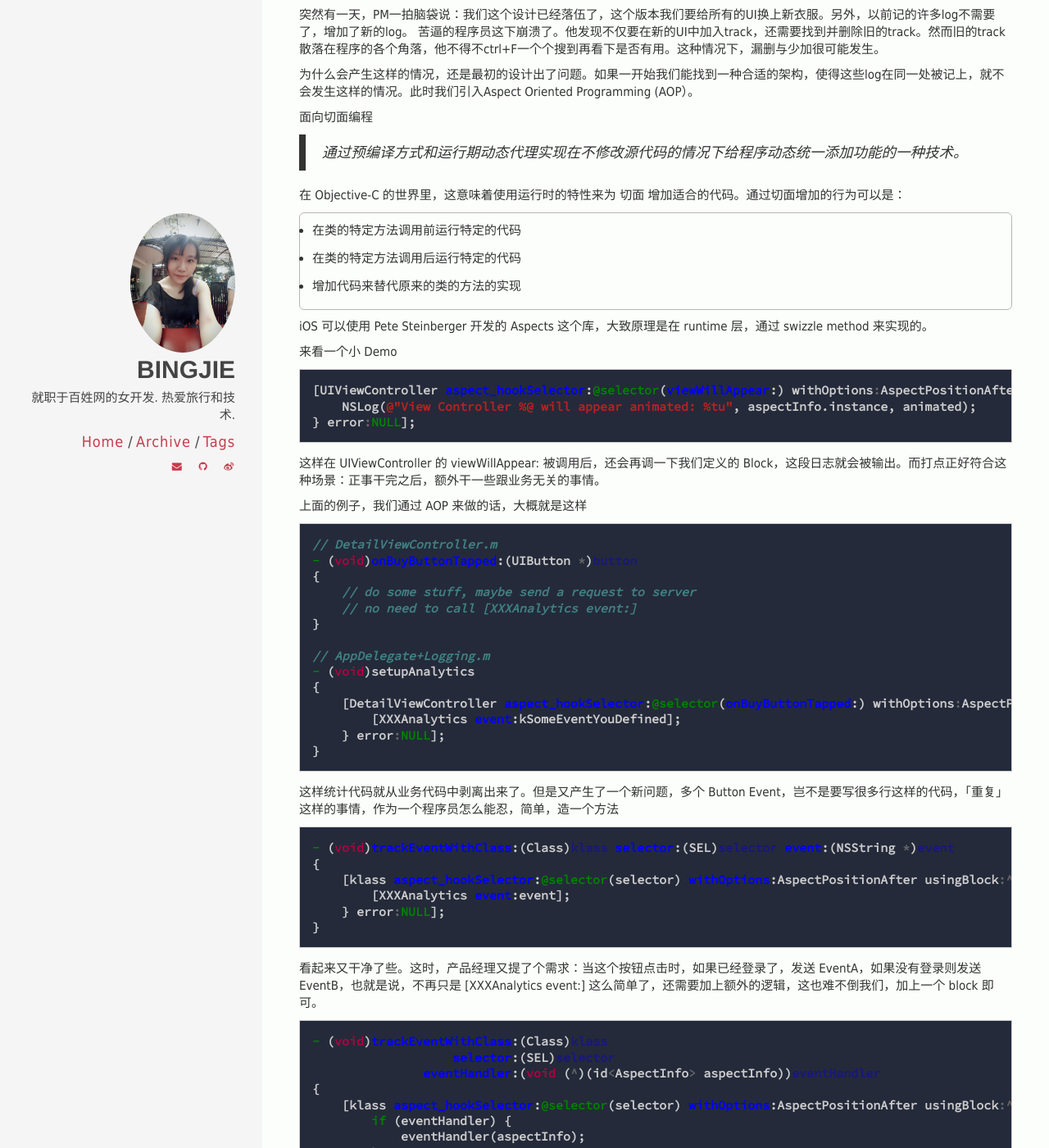
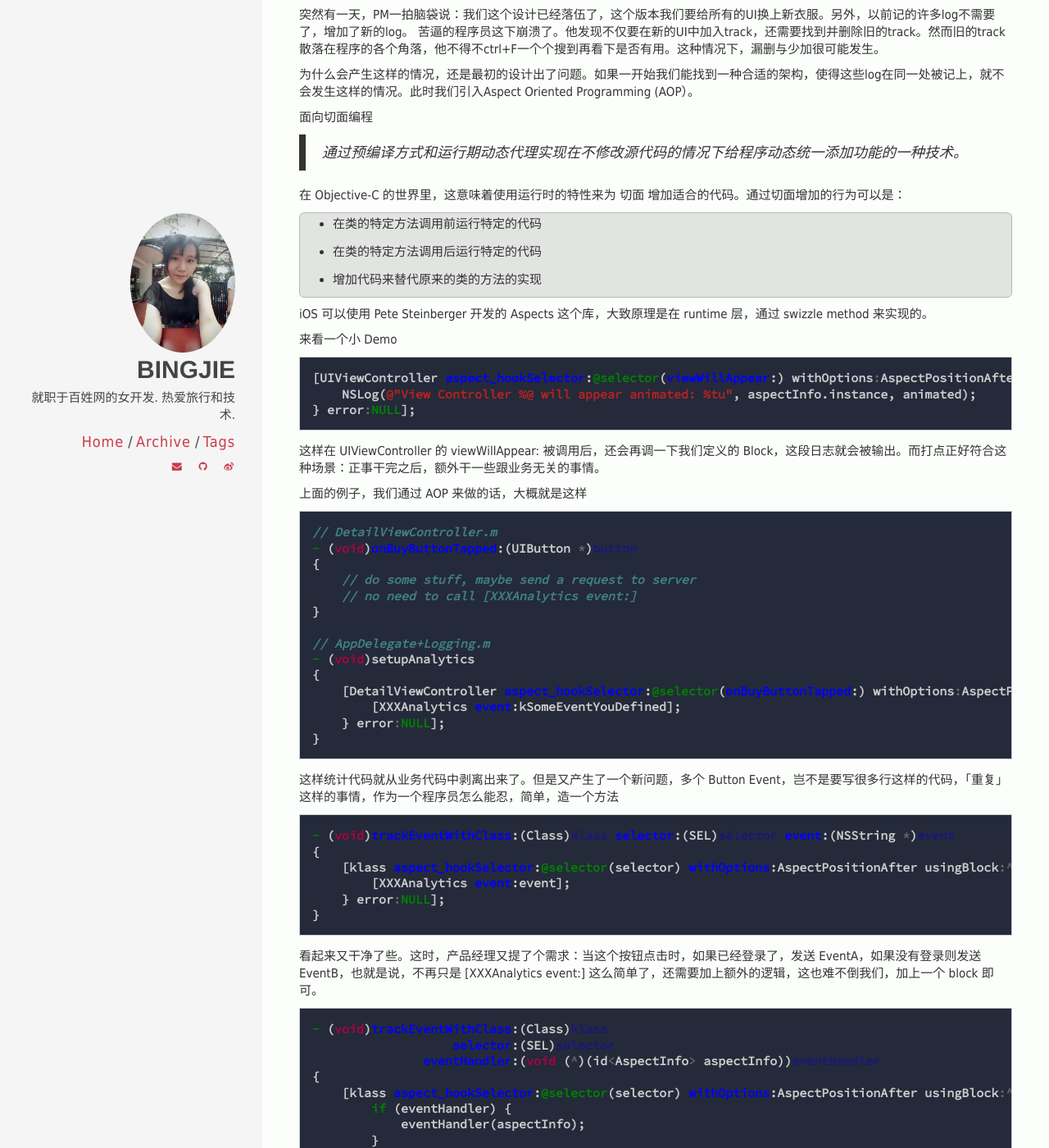
Before and after one commit to chaojimiaomiao/chaojimiaomiao.github.io, a Jekyll site: the page built from index.html, in a window 1280 px wide and 1400 px high, scrolled down 935 px. Shown: the whole window at 82% size. Built offline with Jekyll 4.4.1, drawn with Linux system fonts in a browser that asks for light colours.

Commit message:
改notice

```diff
--- a/_sass/_base.scss
+++ b/_sass/_base.scss
@@ -14,8 +14,8 @@ body {
 
 .notice {
   border: 1px solid lighten($text-color, 45%);
+  background-color: rgba(0,0,0,0.1);
   border-radius: .4em;
-  padding: .5em 1em;
 }
 
 h1, h2, h3, h4, h5, h6 {
```
